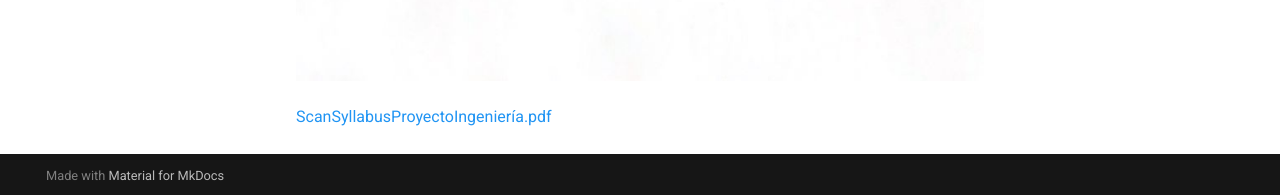
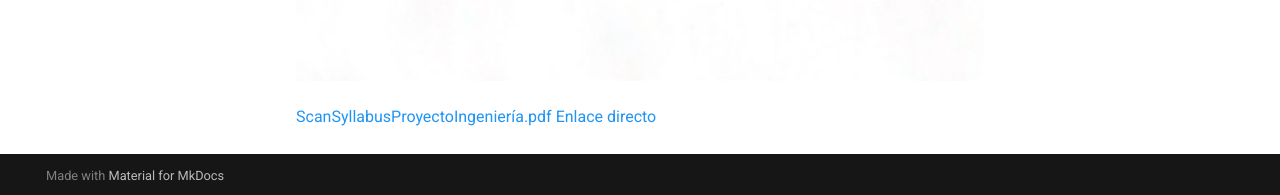
Before and after one commit to AbrahamNoda/Proyecto_de_Ingenieria_Abraham, an MkDocs documentation site: the page built from docs/ejemplo.md, in a window 1280 px wide and 1341 px high. Shown: the part 1143-1338 px from the top of the window. Built offline with MkDocs 1.6.1 and Material for MkDocs 9.7.7, drawn with Linux system fonts in a browser that asks for light colours.

Commit message:
Update ejemplo.md

```diff
--- a/docs/ejemplo.md
+++ b/docs/ejemplo.md
@@ -6,3 +6,4 @@
 ![Diagrama del sistema](recursos/imgs/Whtssyll.jpg)
 
 [ScanSyllabusProyectoIngeniería.pdf](https://github.com/user-attachments/files/22192666/ScanSyllabusProyectoIngenieria.pdf)
+[Enlace directo](https://github.com/user-attachments/files/22192666/ScanSyllabusProyectoIngenieria.pdf)
```
